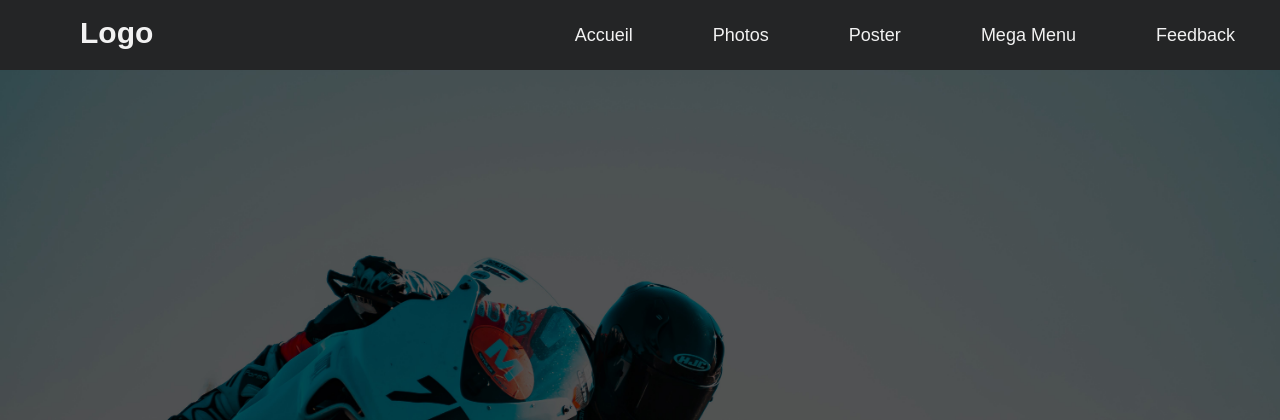
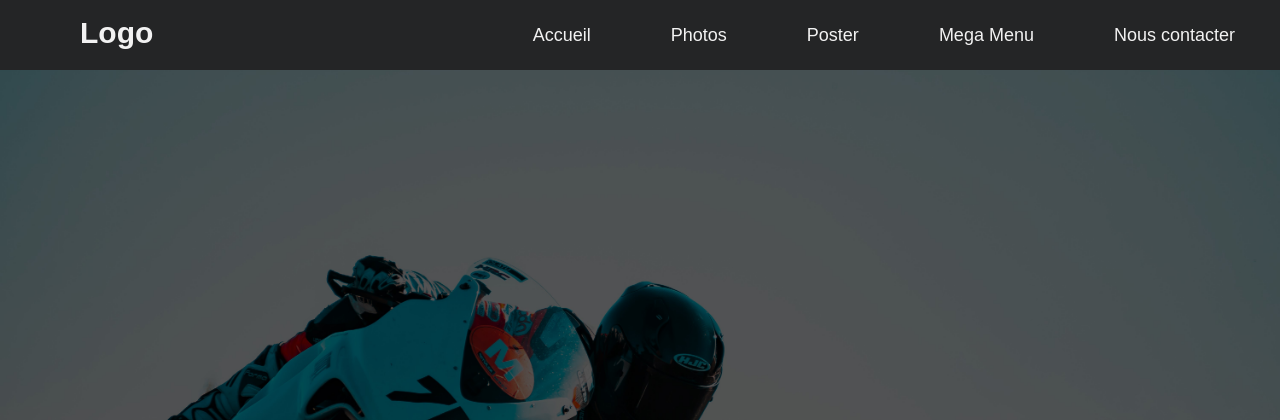
Before and after one commit to AxelMGit/ESGI-ProjetAnnuel1, a PHP site: page / in a window 1280 px wide. Shown: the top 420 px of the page. Run offline with PHP 8.4, Linux system fonts and the light colour scheme.

Commit message:
titre onglets

```diff
--- a/index.php
+++ b/index.php
@@ -68,7 +68,7 @@
           </div>
         </div>
       </li>
-      <li><a href="#">Feedback</a></li>
+      <li><a href="#">Nous contacter</a></li>
     </ul>
     <label for="menu-btn" class="btn menu-btn"><i class="fas fa-bars"></i></label>
   </div>
--- a/style.css
+++ b/style.css
@@ -1,5 +1,5 @@
 body {
-    background-image: url('../Projet_Forum/img/bg2.jpeg');
+    background-image: url('img/bg2.jpeg');
     background-size: 100% auto; /* Pour que l'image couvre toute la largeur et ajuste automatiquement la hauteur */
     background-position: center auto; /* Pour centrer l'image horizontalement et la déplacer vers le bas de 50 pixels */
     background-repeat: no-repeat; /* Pour éviter la répétition de l'image */
```
